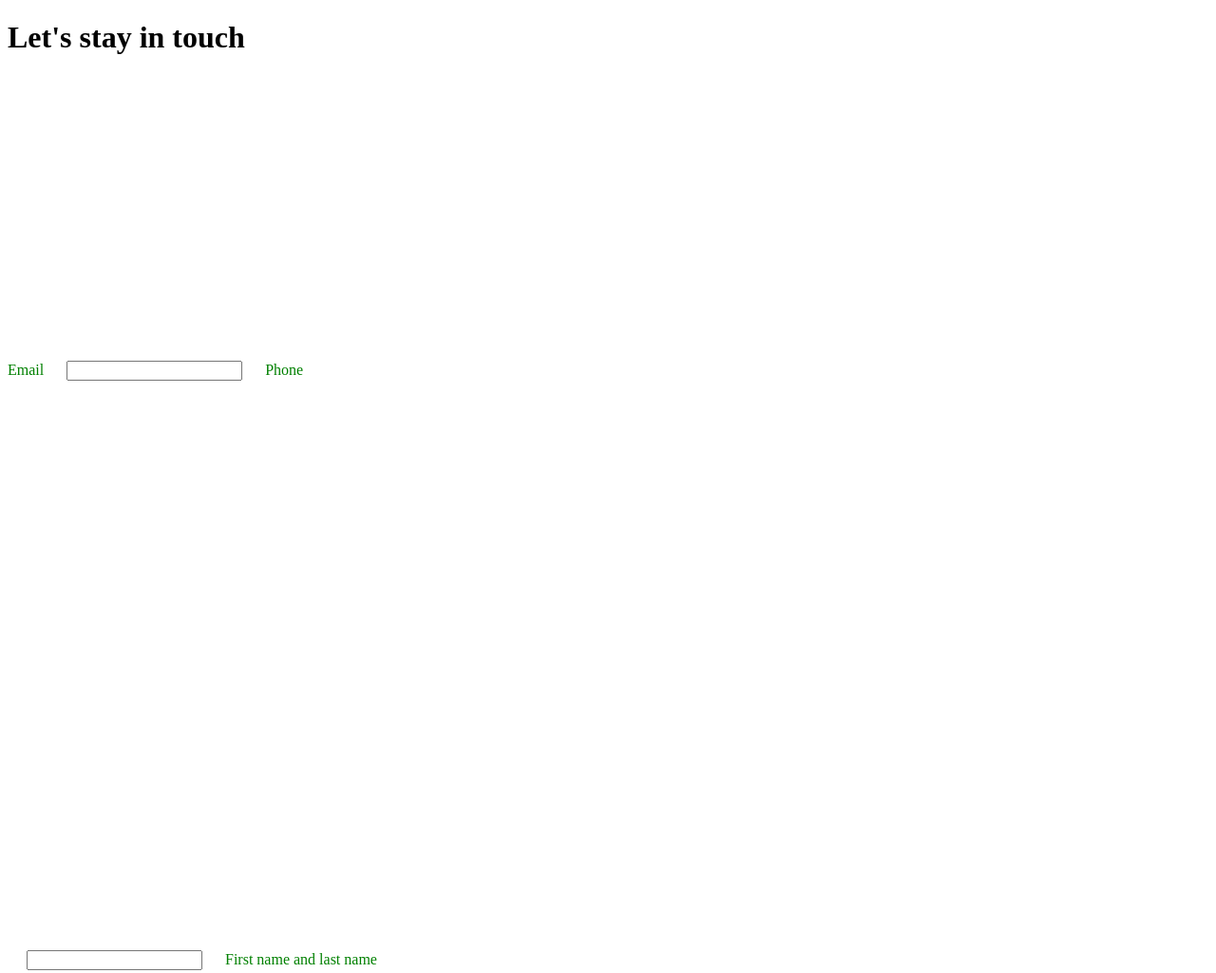
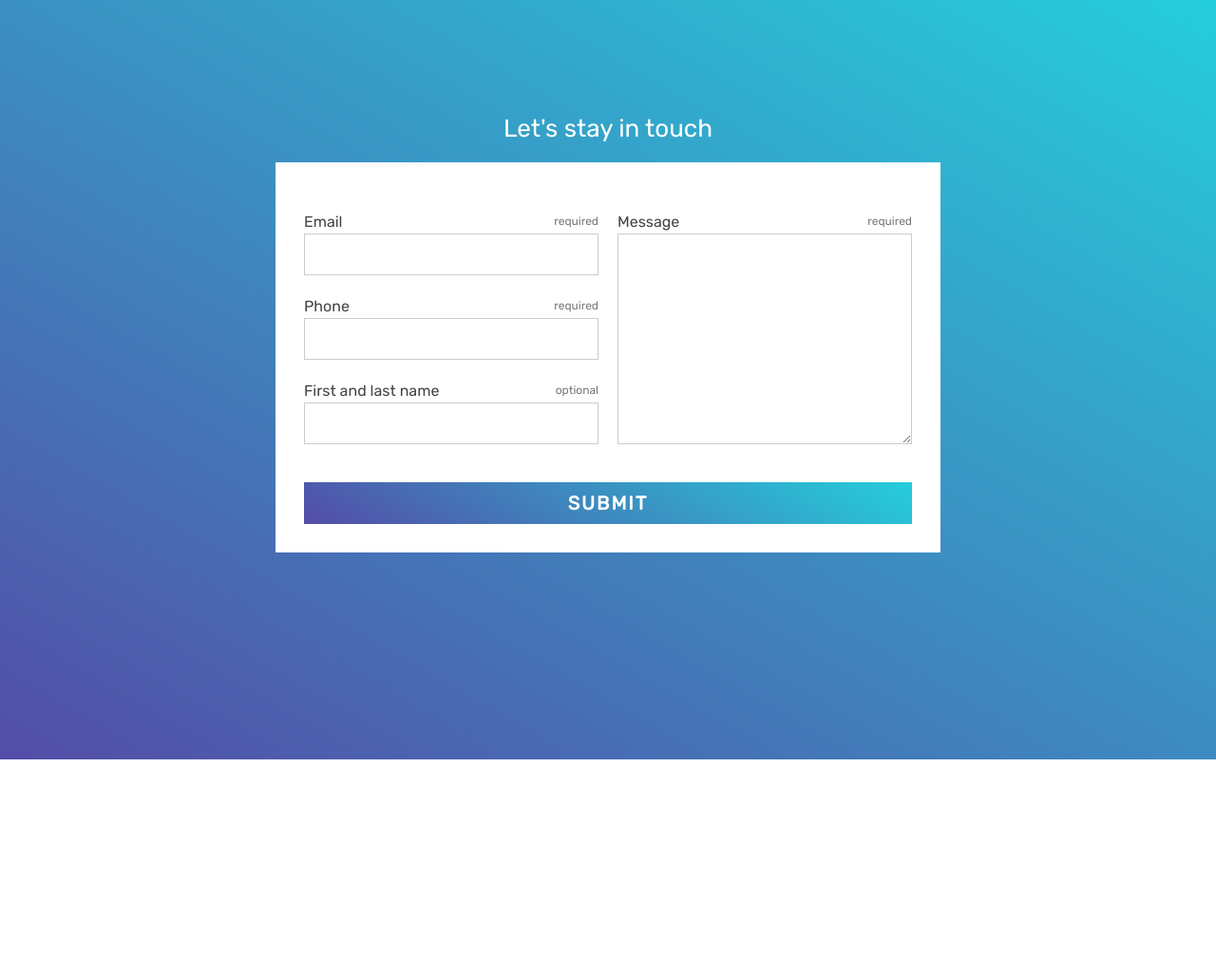
Before and after one commit to an-ska/Contact-Form, a website built with webpack: page src/index.html in a window 1280 px wide. Shown: the top 1025 px of the page at 95% size. After the commit the page ends 800 px from the top, so only its background shows below. Built offline with nearby package versions, Linux system fonts and the light colour scheme.

Commit message:
Add initial styles.

```diff
--- a/src/index.html
+++ b/src/index.html
@@ -5,27 +5,48 @@
   <meta name='viewport' content='width=device-width, initial-scale=1.0'>
   <title>Contact Form</title>
   <link rel="stylesheet" href="https://use.fontawesome.com/releases/v5.0.12/css/all.css" integrity="sha384-G0fIWCsCzJIMAVNQPfjH08cyYaUtMwjJwqiRKxxE/rx96Uroj1BtIQ6MLJuheaO9" crossorigin="anonymous">
+  <link href="https://fonts.googleapis.com/css?family=Rubik" rel="stylesheet">
   <script src="/bundle.js"></script>
 </head>
 <body>
+  <div class="wrapper">
     <h1 class="heading">Let's stay in touch</h1>
     <form class="contactForm" id="contactForm" name="contact-form" role="form" aria-label="contact-form" novalidate>
       <span class="success" id="success"></span>
-    <div class="column"
-      <label for="email">Email</label>
+      <div class="columns">
+        <div class="input-group">
+          <label for="email">Email
+            <span>required</span>
+          </label>
           <input id="email" name="email" required />
           <span class="error errorEmail" id="errorEmail"></span>
-      <label for="phone">Phone</label>
+        </div>
+        <div class="input-group">
+          <label for="phone">Phone
+            <span>required</span>
+          </label>
           <input id="phone" name="tel" required />
           <span class="error errorPhone" id="errorPhone"></span>
-      <label for="name">First name and last name</label>
+        </div>
+        <div class="input-group">
+          <label for="name">First and last name
+            <span>optional</span>
+          </label>
           <input id="name" name="name"/>
           <span class="error errorName" id="errorName"></span>
         </div>
-    <div class="column">
-      <textarea class="error errorMessage" id="message" name="message" required></textarea>
+
+        <div class="textarea-group">
+          <label for="message">Message
+            <span>required</span>
+          </label>
+          <textarea id="message" name="message" required></textarea>
           <span class="error errorMessage" id="errorMessage"></span>
-    <button class="submit" id="submit">Submit</button>
+        </div>
+
+      </div>
+      <button class="submit" id="submit">submit</button>
     </form>
+  </div>
 </body>
 </html>
--- a/src/js/index.js
+++ b/src/js/index.js
@@ -1,62 +1,82 @@
 import "../styles/index.scss"
+import "../styles/form.scss"
 import * as formValidation from './validate.js';
 
 let isEmailValid = () => {
+  const userEmailElement = document.getElementById("email")
   const userEmail = document.getElementById("email").value
   const errorEmailElement = document.getElementById("errorEmail")
 
   const emptyEmail = formValidation.checkIfEmptyField(userEmail)
   const invalidEmail = formValidation.validateEmail(userEmail)
 
+  userEmailElement.classList.remove("errorField")
+
   if (emptyEmail) {
     errorEmailElement.innerHTML = "Please fill in the email field"
+    userEmailElement.classList.add("errorField")
   } else if (invalidEmail) {
     errorEmailElement.innerHTML = "Please correct the email"
+    userEmailElement.classList.add("errorField")
   } else {
     return true
   }
 }
 
 let isPhoneValid = () => {
+  const userPhoneElement = document.getElementById("phone")
   const userPhone = document.getElementById("phone").value
   const errorPhoneElement = document.getElementById("errorPhone")
 
   const emptyPhone = formValidation.checkIfEmptyField(userPhone)
   const invalidPhone = formValidation.validatePhone(userPhone)
 
+  userPhoneElement.classList.remove("errorField")
+
   if (emptyPhone) {
     errorPhoneElement.innerHTML = "Please fill in the phone field"
+    userPhoneElement.classList.add("errorField")
   } else if (invalidPhone) {
     errorPhoneElement.innerHTML = "Please correct the phone"
+    userPhoneElement.classList.add("errorField")
   } else {
     return true
   }
 }
 
 let isNameValid = () => {
+  const userNameElement = document.getElementById("name")
   const userName = document.getElementById("name").value
   const errorNameElement = document.getElementById("errorName")
 
   const invalidName = formValidation.validateName(userName)
 
+  userNameElement.classList.remove("errorField")
+
   if (invalidName) {
     errorNameElement.interHTML = "Please provide no more than 30 characters"
+    userNameElement.classList.add("errorField")
   } else {
     return true
   }
 }
 
 let isMessageValid = () => {
+  const userMessageElement = document.getElementById("message")
   const userMessage = document.getElementById("message").value
   const errorMessageElement = document.getElementById("errorMessage")
 
   const emptyMessage = formValidation.checkIfEmptyField(userMessage)
   const invalidMessage = formValidation.validateMessage(userMessage)
 
+  userMessageElement.classList.remove("errorField")
+
   if (emptyMessage) {
     errorMessageElement.innerHTML = "Please fill in the message field"
+    userMessageElement.classList.add("errorField")
   } else if (invalidMessage) {
     errorMessageElement.innerHTML = "Please provide no more than 300 characters"
+    userMessageElement.classList.add("errorField")
   } else {
     return true
   }
@@ -68,10 +88,7 @@ const validateForm = () => {
   const validName =  isNameValid()
   const validMessage = isMessageValid()
 
-  if (validEmail && validPhone && validName && validMessage) {
-    return true
-  }
-  return
+  return (validEmail && validPhone && validName && validMessage)
 }
 
 const onFormSubmit = (event) => {
--- /dev/null
+++ b/src/styles/form.scss
@@ -0,0 +1,92 @@
+.wrapper {
+  margin: 100px 0;
+}
+
+.heading {
+  text-align: center;
+  color: #FFF;
+  font-size: 26px;
+}
+
+.contactForm {
+  margin: 20px auto;
+  max-width: 700px;
+  display: grid;
+  grid-gap: 20px;
+  padding: 30px;
+  color: #444;
+  background: #FFF;
+}
+
+.columns {
+  display: grid;
+  grid-template-columns: repeat(2, 1fr);
+  grid-gap: 20px;
+}
+
+label {
+  display: flex;
+  justify-content: space-between;
+  font-size: 16px;
+  line-height: 25px;
+
+  span {
+    font-size: 12px;
+    color: #777;
+  }
+}
+
+input, textarea {
+  width: 100%;
+  padding: 10px;
+  height: 44px;
+  border: 1px solid #ccc;
+  border-radius: 0;
+}
+
+textarea {
+  min-height: 200px;
+  height: calc(100% - 25px);
+}
+
+.input-group {
+  grid-column: 1/2;
+}
+
+.textarea-group {
+  grid-column: 2/2;
+  grid-row: 1 / span 3;
+}
+
+button {
+  border-radius: 0;
+  border: none;
+  padding: 10px;
+  color: #FFF;
+  background: linear-gradient(30deg, #534da7, #25cedb);
+  margin-top: 20px;
+  font-size: 20px;
+  text-transform: uppercase;
+  border-radius: 0;
+  font-weight: bold;
+  letter-spacing: 2px;
+}
+
+.error {
+  color: #be4b49;
+  font-size: 14px;
+}
+.errorField {
+  border: 1px solid #be4b49;
+}
+
+@media(max-width: 800px) {
+  .input-group,
+  .textarea-group {
+    grid-column: 1 / span 2;
+  }
+
+  .textarea-group {
+    grid-row: unset;
+  }
+}
--- a/src/styles/index.scss
+++ b/src/styles/index.scss
@@ -1,8 +1,12 @@
-.contactForm {
-  color: green;
-  height: 200px;
-  width: 500px;
+* {
+  padding: 0;
+  margin: 0;
+  box-sizing: border-box;
+  font-family: 'Rubik', sans-serif;
+  font-weight: 400;
 }
-input {
-  margin: 300px 20px;
+
+body {
+  background: linear-gradient(30deg, #534da7, #25cedb) fixed;
+  padding: 20px;
 }
```
Lines whose indentation alone changed are shown as unchanged.
